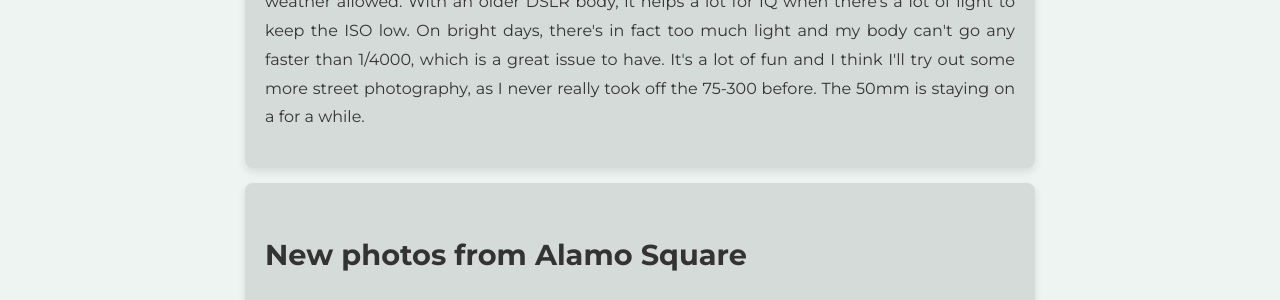
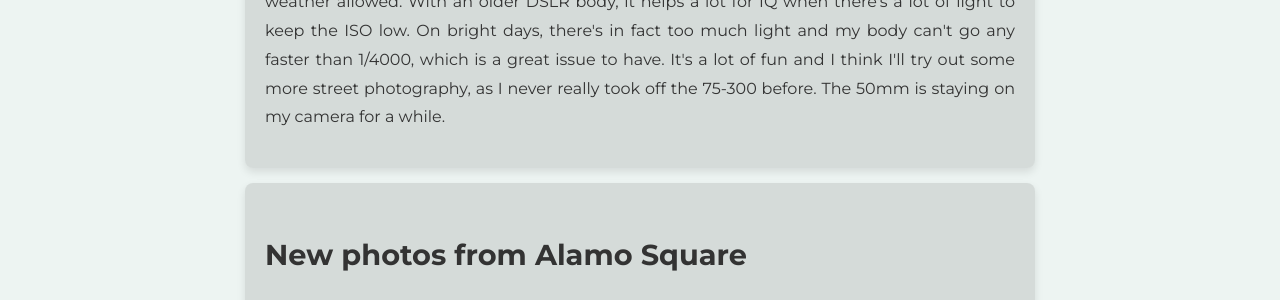
Before and after one commit to jerrickwang/jerrickwang.github.io, a Jekyll site: the page built from blog.md, in a window 1280 px wide and 1323 px high. Shown: the part 416-716 px from the top of the window. Built offline with Jekyll 4.4.1, drawn with Linux system fonts in a browser that asks for light colours; some of the changed text lies outside the part shown.

Commit message:
Update blog.md

```diff
--- a/blog.md
+++ b/blog.md
@@ -9,7 +9,7 @@ permalink: /blog/
     <p class="post-title">New lens</p>
     <p class="post-date">March 15, 2025</p>
     <div class="post-body">
-      <p>I purchased a EF 50mm f/1.8 STM from B&H Photo recently and I took it out as soon as the weather allowed. With an older DSLR body, it helps a lot for IQ when there's a lot of light to keep the ISO low. On bright days, there's in fact too much light and my body can't go any faster than 1/4000, which is a great issue to have. It's a lot of fun and I think I'll try out some more street photography, as I never really took off the 75-300 before. The 50mm is staying on a for a while.</p>
+      <p>I purchased a EF 50mm f/1.8 STM from B&H Photo recently and I took it out as soon as the weather allowed. With an older DSLR body, it helps a lot for IQ when there's a lot of light to keep the ISO low. On bright days, there's in fact too much light and my body can't go any faster than 1/4000, which is a great issue to have. It's a lot of fun and I think I'll try out some more street photography, as I never really took off the 75-300 before. The 50mm is staying on my camera for a while.</p>
     </div>
   </article>
 </div>
```
